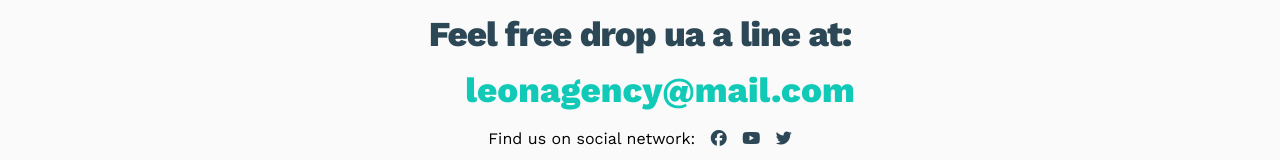
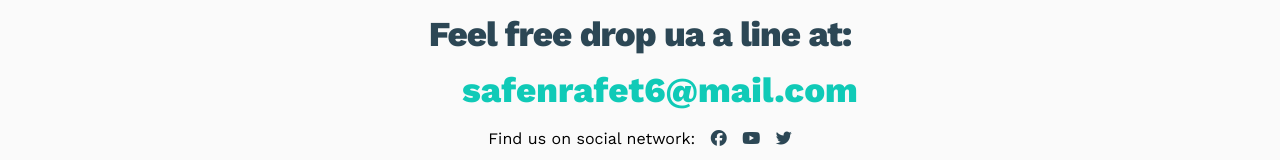
Before and after one commit to Sayfain/HTML-CSS-Design-1, a plain HTML site: page index.html in a window 1280 px wide. Shown: the part 3550-3710 px from the top of the page. Drawn offline with nearby package versions, Linux system fonts and the light colour scheme.

Commit message:
change email name

```diff
--- a/index.html
+++ b/index.html
@@ -179,7 +179,7 @@
             <p>We are born to create</p>
             <div class="info">
                 <p class="label">Feel free drop ua a line at:</p>
-                <a href="mailto:safenrafet6@mail.com?subject=contact" class="link">leonagency@mail.com</a>
+                <a href="mailto:safenrafet6@mail.com?subject=contact" class="link">safenrafet6@mail.com</a>
                 <div class="social">
                     Find us on social network:
                     <i class="fab fa-facebook"></i>
```
